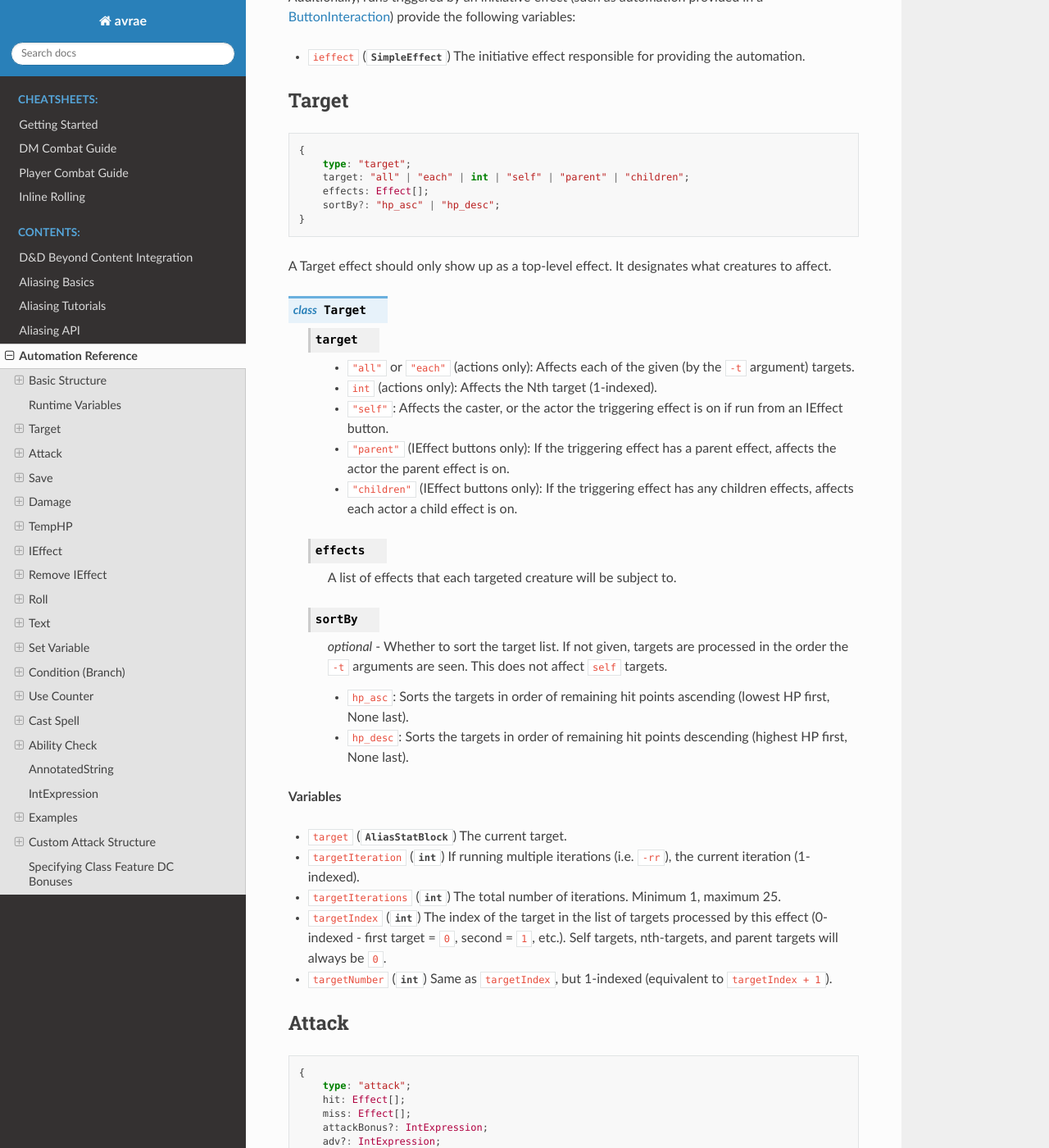
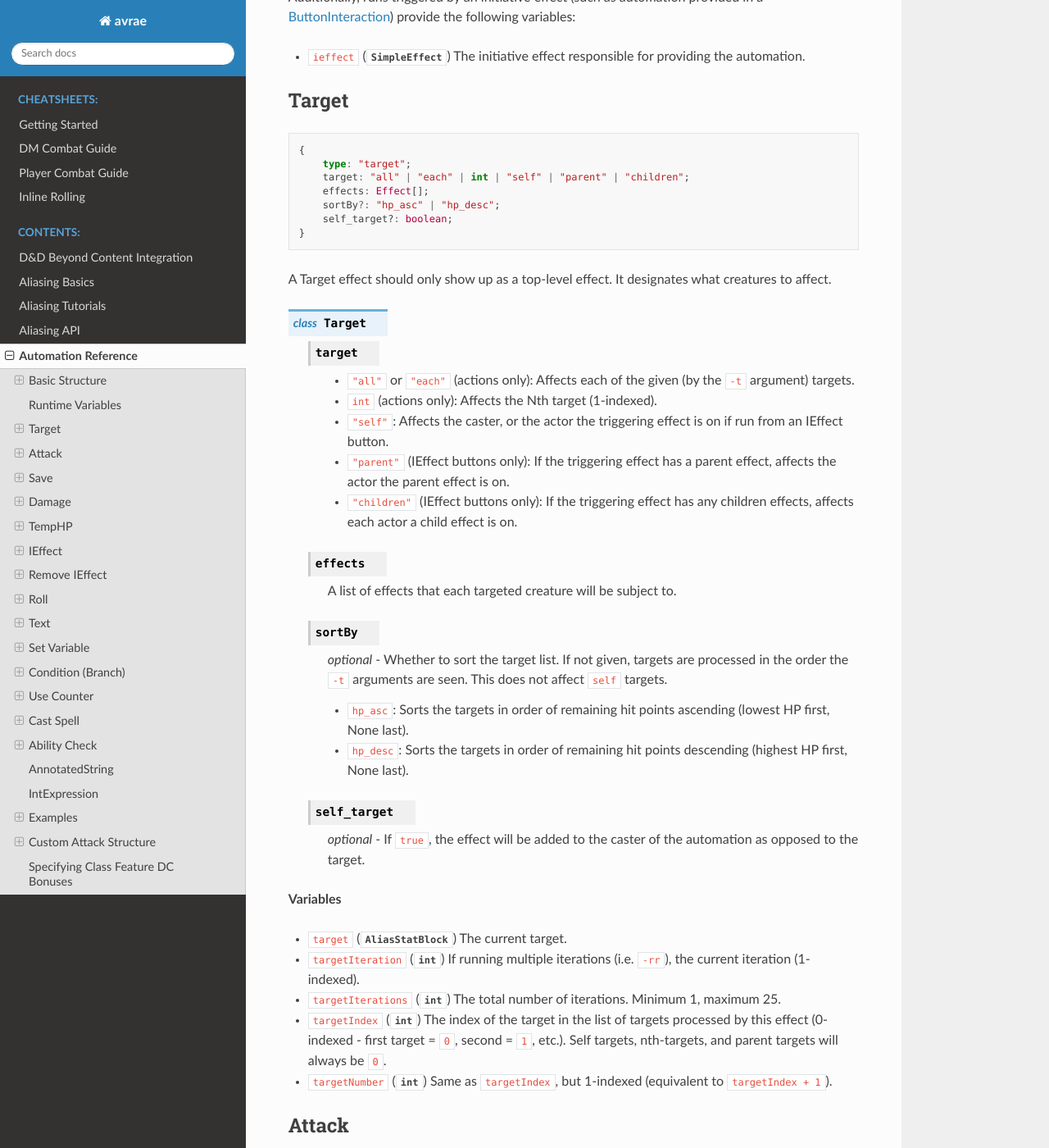
Before and after one commit to avrae/avrae, a Sphinx documentation site: the page built from docs/automation_ref.rst, in a window 1280 px wide and 1400 px high, scrolled down 1256 px. Shown: the whole window at 82% size. Built offline with Sphinx 7.4.7 and the Read the Docs theme 2.0.0, drawn with Linux system fonts in a browser that asks for light colours; some of the changed text lies outside the part shown.

Commit message:
Adding things to documentation is a good idea

```diff
--- a/docs/automation_ref.rst
+++ b/docs/automation_ref.rst
@@ -57,6 +57,7 @@ Target
         target: "all" | "each" | int | "self" | "parent" | "children";
         effects: Effect[];
         sortBy?: "hp_asc" | "hp_desc";
+        self_target?: boolean;
     }
 
 A Target effect should only show up as a top-level effect.
@@ -85,6 +86,10 @@ It designates what creatures to affect.
 
         - ``hp_asc``: Sorts the targets in order of remaining hit points ascending (lowest HP first, None last).
         - ``hp_desc``: Sorts the targets in order of remaining hit points descending (highest HP first, None last).
+
+    .. attribute:: self_target
+
+        *optional* - If ``true``, the effect will be added to the caster of the automation as opposed to the target.
 
 **Variables**
 
@@ -643,6 +648,7 @@ Roll
         cantripScale?: boolean;
         hidden?: boolean;
         displayName?: string;
+        fixedValue?: boolean;
     }
 
 Rolls some dice and saves the result in a variable. Displays the roll and its name in a Meta field, unless
@@ -674,6 +680,11 @@ Rolls some dice and saves the result in a variable. Displays the roll and its na
     .. attribute:: displayName
 
         The name to display in the Meta field. If left blank, it will use the saved name.
+
+    .. attribute:: fixedValue
+
+        *optional* - If ``true``, won't add any bonuses to damage from `-d` arguments or damage bonus effects.
+
 
 **Variables**
 
@@ -798,6 +809,7 @@ Use Counter
         amount: IntExpression;
         allowOverflow?: boolean;
         errorBehaviour?: "warn" | "raise" | "ignore";
+        fixedValue?: boolean;
     }
 
 Uses a number of charges of the given counter, and displays the remaining amount and delta.
@@ -834,6 +846,10 @@ Uses a number of charges of the given counter, and displays the remaining amount
         - The target does not have counters (e.g. they are a monster)
         - The counter does not exist
         - ``allowOverflow`` is false and the new value is out of bounds
+
+    .. attribute:: fixedValue
+
+        *optional* - If ``true``, won't add any bonuses to damage from `amt` arguments.
 
 **Variables**
 
```
